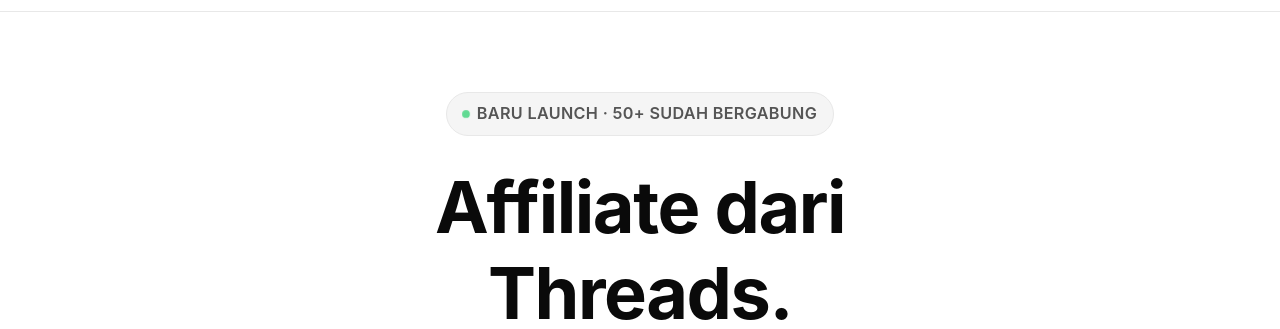
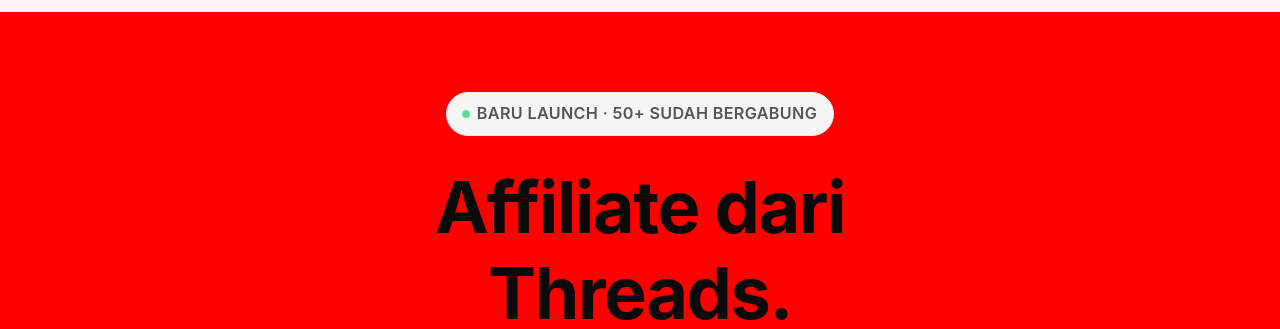
Before and after one commit to xchrone99/threadskit-prompt-business, a plain HTML site: page index.html in a window 1280 px wide. Shown: the part 124-453 px from the top of the page. Drawn offline with Linux system fonts and the light colour scheme.

Commit message:
test: red background

```diff
--- a/index.html
+++ b/index.html
@@ -41,7 +41,7 @@
         body {
             font-family: 'Inter', -apple-system, BlinkMacSystemFont,
                          'Segoe UI', sans-serif;
-            background: var(--white);
+            background: red;
             color: var(--black);
             line-height: 1.6;
             -webkit-font-smoothing: antialiased;
```
